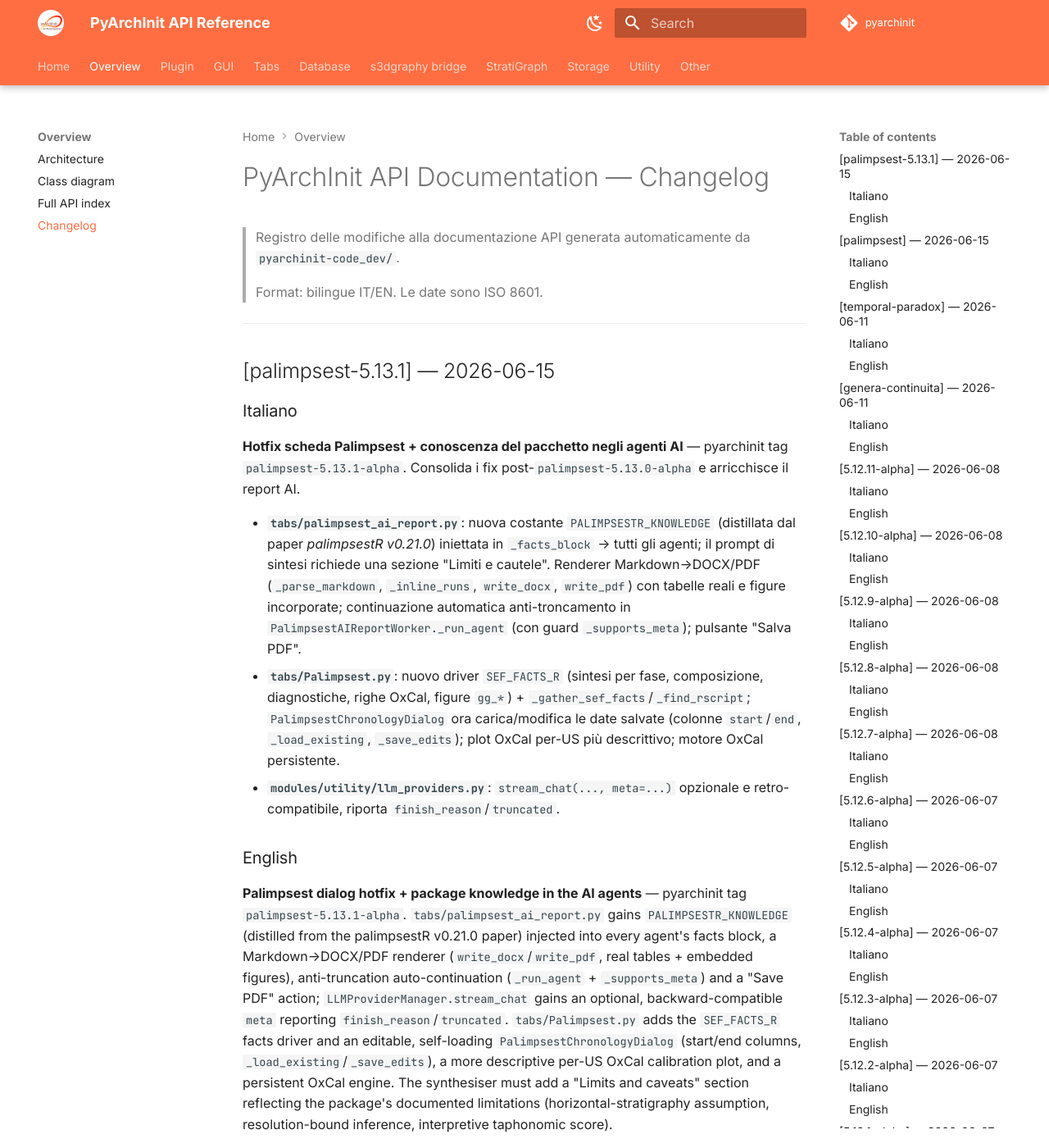
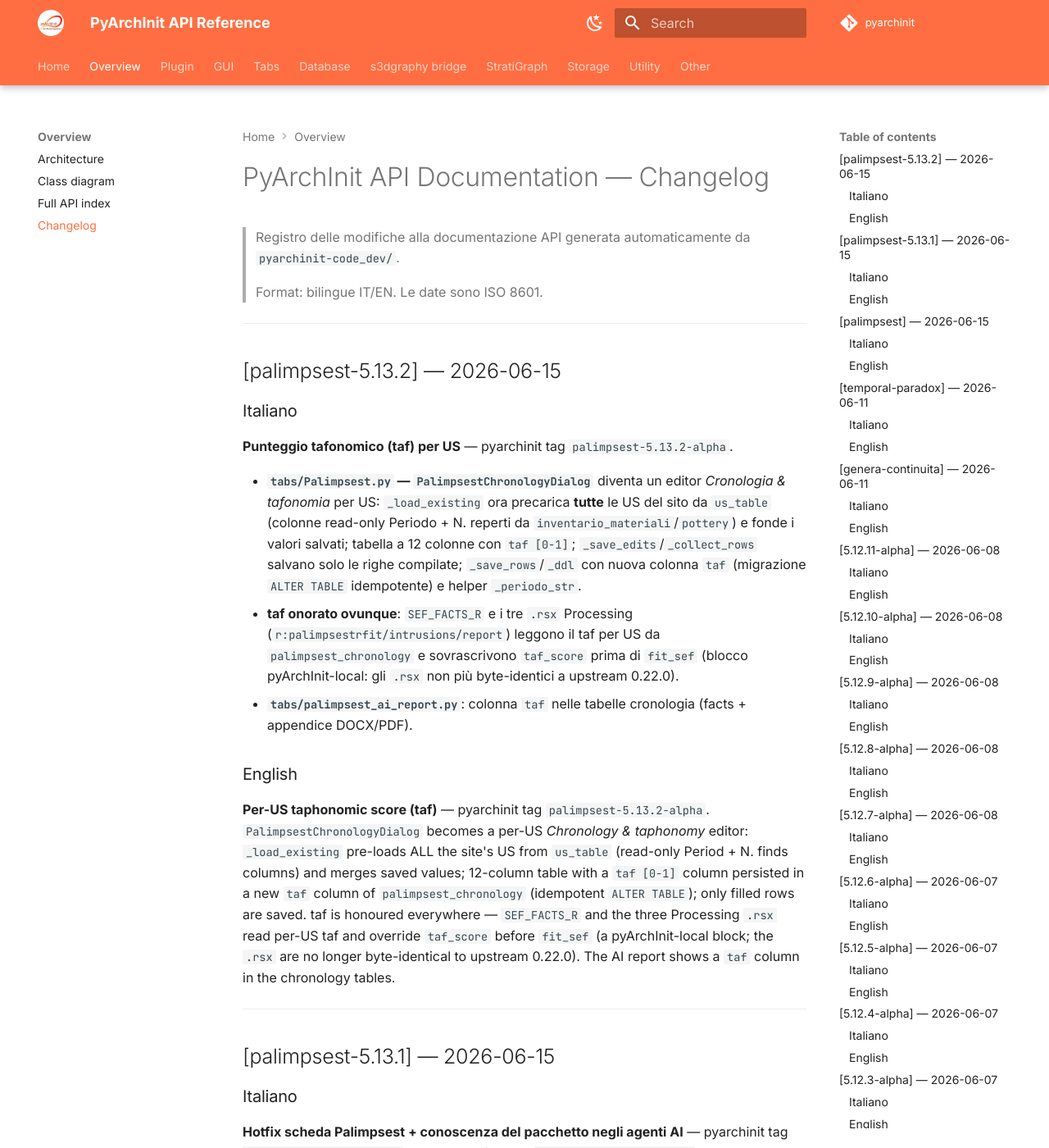
Before and after one commit to enzococca/pyarchinit-api-docs, an MkDocs documentation site: the page built from docs/CHANGELOG.md, in a window 1280 px wide and 1400 px high. Shown: the whole window at 82% size. Built offline with MkDocs 1.6.1 and Material for MkDocs 9.7.7, drawn with Linux system fonts in a browser that asks for light colours; comment, search, counter and statistics services are not loaded.

Commit message:
docs(changelog): palimpsest-5.13.2-alpha — per-US taphonomic score (taf)

```diff
--- a/docs/CHANGELOG.md
+++ b/docs/CHANGELOG.md
@@ -4,6 +4,22 @@
 > da `pyarchinit-code_dev/`.
 >
 > Format: bilingue IT/EN. Le date sono ISO 8601.
+
+---
+
+## [palimpsest-5.13.2] — 2026-06-15
+
+### Italiano
+
+**Punteggio tafonomico (taf) per US** — pyarchinit tag `palimpsest-5.13.2-alpha`.
+
+- **`tabs/Palimpsest.py` — `PalimpsestChronologyDialog`** diventa un editor *Cronologia & tafonomia* per US: `_load_existing` ora precarica **tutte** le US del sito da `us_table` (colonne read-only Periodo + N. reperti da `inventario_materiali`/`pottery`) e fonde i valori salvati; tabella a 12 colonne con `taf [0-1]`; `_save_edits`/`_collect_rows` salvano solo le righe compilate; `_save_rows`/`_ddl` con nuova colonna `taf` (migrazione `ALTER TABLE` idempotente) e helper `_periodo_str`.
+- **taf onorato ovunque**: `SEF_FACTS_R` e i tre `.rsx` Processing (`r:palimpsestrfit/intrusions/report`) leggono il taf per US da `palimpsest_chronology` e sovrascrivono `taf_score` prima di `fit_sef` (blocco pyArchInit-local: gli `.rsx` non più byte-identici a upstream 0.22.0).
+- **`tabs/palimpsest_ai_report.py`**: colonna `taf` nelle tabelle cronologia (facts + appendice DOCX/PDF).
+
+### English
+
+**Per-US taphonomic score (taf)** — pyarchinit tag `palimpsest-5.13.2-alpha`. `PalimpsestChronologyDialog` becomes a per-US *Chronology & taphonomy* editor: `_load_existing` pre-loads ALL the site's US from `us_table` (read-only Period + N. finds columns) and merges saved values; 12-column table with a `taf [0-1]` column persisted in a new `taf` column of `palimpsest_chronology` (idempotent `ALTER TABLE`); only filled rows are saved. taf is honoured everywhere — `SEF_FACTS_R` and the three Processing `.rsx` read per-US taf and override `taf_score` before `fit_sef` (a pyArchInit-local block; the `.rsx` are no longer byte-identical to upstream 0.22.0). The AI report shows a `taf` column in the chronology tables.
 
 ---
 
```
